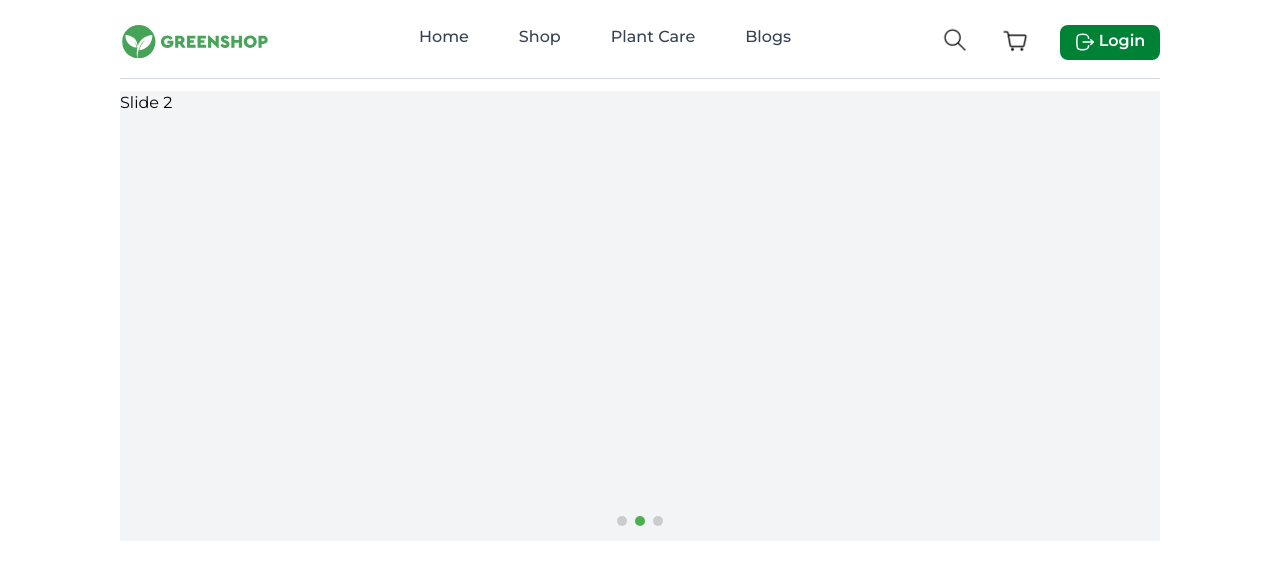
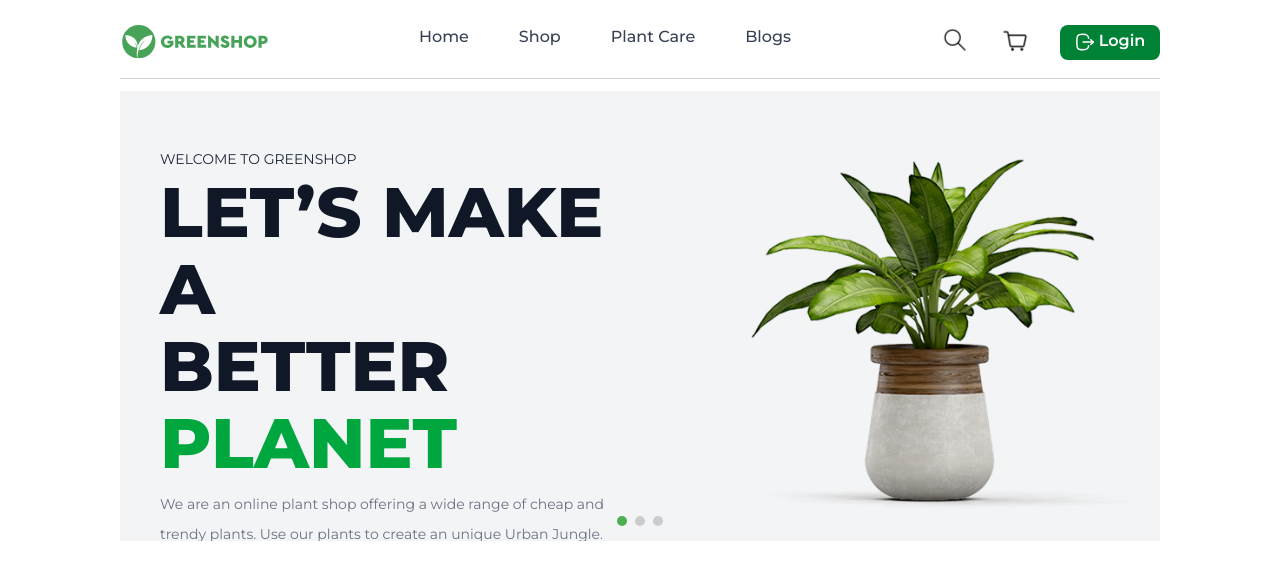
Before and after one commit to NaMiK0/Plants, a React (Vite) app in the folder frontend/plants/: page / in a window 1280 px wide. Shown: the top 580 px of the page. Built offline with nearby package versions, Linux system fonts and the light colour scheme.

Commit message:
Второй слайд добавлен

```diff
--- a/frontend/plants/src/components/Slider.tsx
+++ b/frontend/plants/src/components/Slider.tsx
@@ -1,4 +1,6 @@
 import ImgPlants1Modal from "../assets/Slider/plants-modal.png"
+import ImgPlants2Modal from "../assets/Slider/BookPlant.png"
+
 import { Swiper, SwiperSlide } from 'swiper/react';
 import {Pagination, A11y, Autoplay} from 'swiper/modules';
 // @ts-ignore
@@ -17,13 +19,14 @@ export default function Slider() {
                 modules={[Pagination, A11y, Autoplay]}
                 spaceBetween={50}
                 slidesPerView={1}
-                autoplay={{
-                    delay: 3000,
-                    disableOnInteraction: false,}}
+                // autoplay={{
+                //     delay: 6000,
+                //     disableOnInteraction: false,}}
                 pagination={{clickable: true}}
                 onSwiper={(swiper) => console.log(swiper)}
                 onSlideChange={() => console.log('slide change')}
             >
+                {/*1*/}
                 <SwiperSlide>
                     <div className="flex justify-between content-center h-[450px] w-full">
                         <div className="flex flex-col w-[50%] gap-[7px] pt-[60px] pl-[40px]">
@@ -50,10 +53,32 @@ export default function Slider() {
                     </div>
                 </SwiperSlide>
 
+                {/*2*/}
+                <SwiperSlide>
+                    <div className="flex justify-between content-center h-[450px] w-full">
+                        <div className="flex flex-col w-[50%] gap-[7px] pt-[60px] pl-[40px]">
+                            <p className="text-[14px] text-gray-800 font-normal leading-[16px] uppercase">Welcome to
+                                GreenShop</p>
+                            <h1 className="text-[70px] text-gray-900 font-extrabold leading-[77px] uppercase">
+                                did you know?
+                            </h1>
+                            <p className="text-[14px] leading-[30px] font-normal text-gray-500">
+                                Plants are more fascinating than you think! Discover amazing facts about how they breathe,
+                                grow, and even communicate. Dive into the green world and learn something new today!
+                            </p>
 
-                <SwiperSlide>Slide 2</SwiperSlide>
+                            <button className="uppercase bg-green-700 text-white w-[140px] h-[40px] mt-[40px] rounded-[8px] hover:bg-green-600
+                                    cursor-pointer transition duration-300 font-semibold">
+                                Read more
+                            </button>
+                        </div>
+                        <div className="w-[44%] flex flex-column justify-end items-end">
+                            <img src={ImgPlants2Modal} alt="Img" className="h-[80%]"/>
+                        </div>
+                    </div>
+                </SwiperSlide>
 
-
+                {/*3*/}
                 <SwiperSlide>Slide 3</SwiperSlide>
             </Swiper>
             <style>
```
Also changed, not shown: frontend/plants/src/assets/Slider/BookPlant.png (added).
